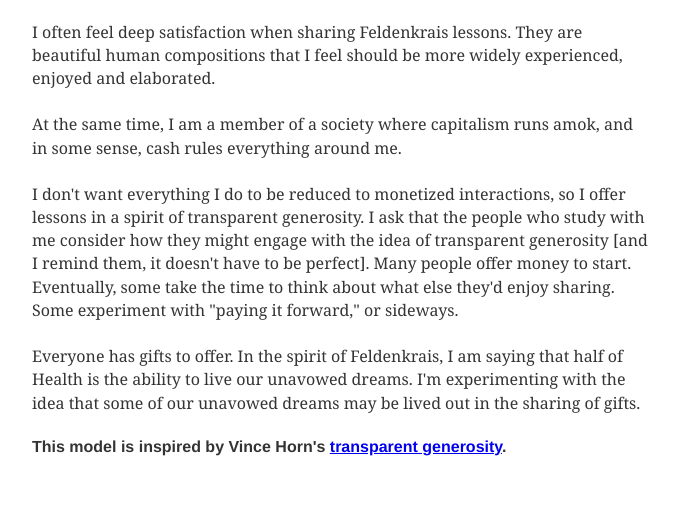
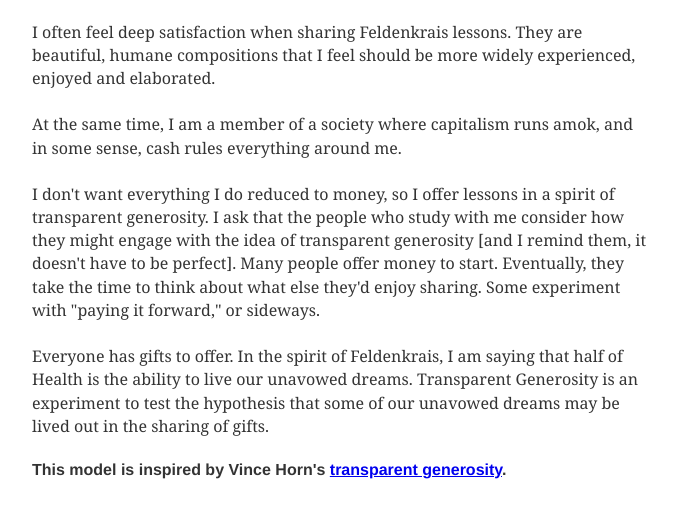
Before and after one commit to elocowan/ethancowan.com, a Gatsby site: page /transparent-generosity in a window 1280 px wide. Shown: the part 135-652 px from the top of the page, without its empty margins (299-977 px from the left). Built offline with nearby package versions, Linux system fonts and the light colour scheme; Gatsby itself is replaced by a stand-in of ours; some packages are replaced by stand-ins of ours.

Commit message:
Edit transparent generosity

```diff
--- a/src/pages/transparent-generosity.js
+++ b/src/pages/transparent-generosity.js
@@ -6,10 +6,10 @@ export default function TransparentGenerosity() {
   return (
     <Layout>
       <h1>Transparent Generosity</h1>
-      <p>I often feel deep satisfaction when sharing Feldenkrais lessons. They are beautiful human compositions that I feel should be more widely experienced, enjoyed and elaborated.</p>
+      <p>I often feel deep satisfaction when sharing Feldenkrais lessons. They are beautiful, humane compositions that I feel should be more widely experienced, enjoyed and elaborated.</p>
       <p>At the same time, I am a member of a society where capitalism runs amok, and in some sense, cash rules everything around me.</p>
-      <p>I don't want everything I do to be reduced to monetized interactions, so I offer lessons in a spirit of transparent generosity. I ask that the people who study with me consider how they might engage with the idea of transparent generosity [and I remind them, it doesn't have to be perfect]. Many people offer money to start. Eventually, some take the time to think about what else they'd enjoy sharing. Some experiment with "paying it forward," or sideways.</p>
-      <p>Everyone has gifts to offer. In the spirit of Feldenkrais, I am saying that half of Health is the ability to live our unavowed dreams. I'm experimenting with the idea that some of our unavowed dreams may be lived out in the sharing of gifts.</p>
+      <p>I don't want everything I do reduced to money, so I offer lessons in a spirit of transparent generosity. I ask that the people who study with me consider how they might engage with the idea of transparent generosity [and I remind them, it doesn't have to be perfect]. Many people offer money to start. Eventually, they take the time to think about what else they'd enjoy sharing. Some experiment with "paying it forward," or sideways.</p>
+      <p>Everyone has gifts to offer. In the spirit of Feldenkrais, I am saying that half of Health is the ability to live our unavowed dreams. Transparent Generosity is an experiment to test the hypothesis that some of our unavowed dreams may be lived out in the sharing of gifts.</p>
       <h4>This model is inspired by Vince Horn's <a href="https://meta.buddhistgeeks.org/about/transgenerosity">transparent generosity</a>.</h4>
     </Layout>
   )
```
